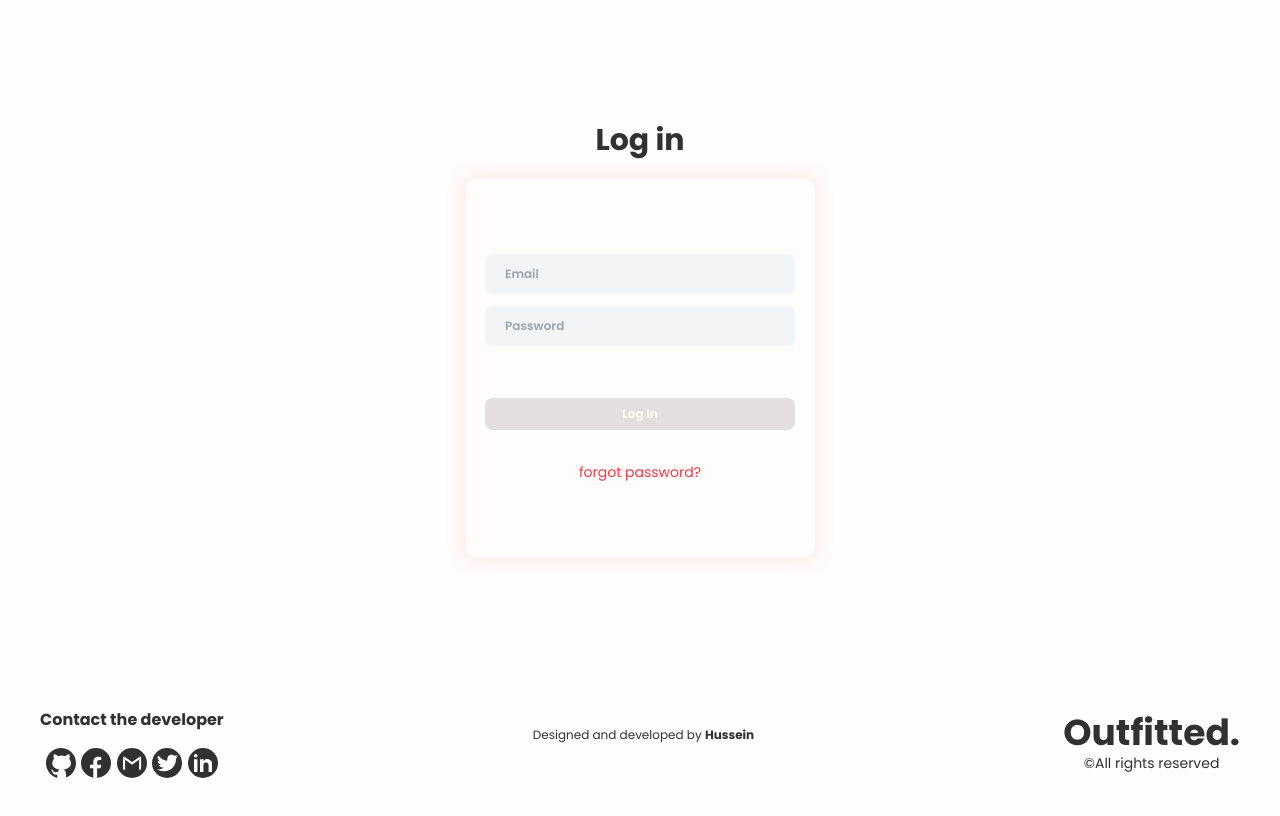
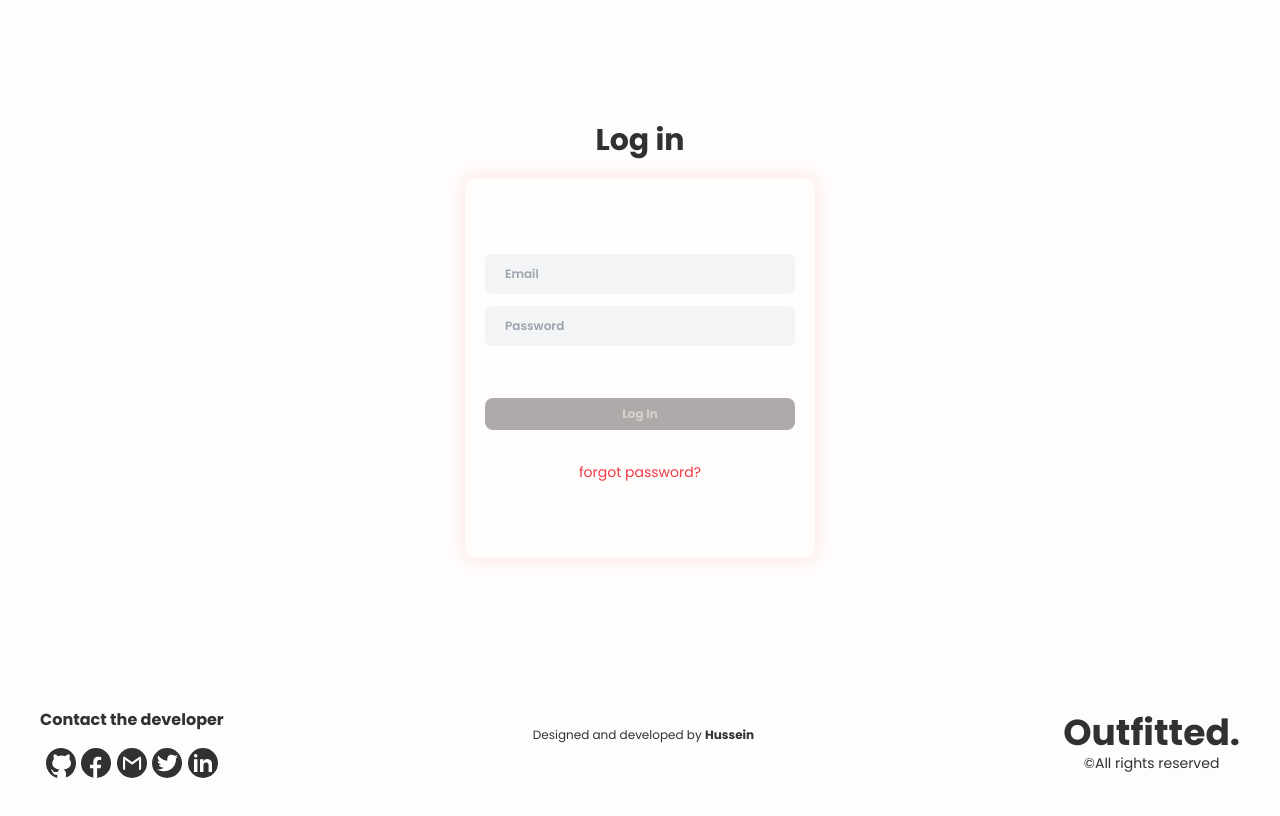
Before and after one commit to HusseinSamy/Outfitted, an Angular app in the folder client/: page /log-in in a window 1280 px wide. Shown: the top 816 px of the page. Built offline with nearby package versions, Linux system fonts and the light colour scheme; what ngx-image-cropper would draw is missing.

Commit message:
Changes login button style

```diff
--- a/client/src/app/log-in/log-in.component.html
+++ b/client/src/app/log-in/log-in.component.html
@@ -37,7 +37,8 @@
       <div class="pt-10 w-full">
         <button
           class="bg-primary_red text-secondary_off_white py-2 w-full font-bold rounded-lg text-xs"
-          [disabled]="this.form.status !== 'VALID'"
+          [ngClass]="{'text-black text-opacity-50': this.form.invalid}"
+          [disabled]="this.form.invalid"
           >
           Log In
         </button>
--- a/client/src/app/log-in/log-in.component.sass
+++ b/client/src/app/log-in/log-in.component.sass
@@ -1,4 +1,4 @@
-
 button:disabled
- background-color: #97929248
+ background-color: #928d8dbb
+//  border: theme('colors.primary_red') solid 1px
  cursor: not-allowed
```
